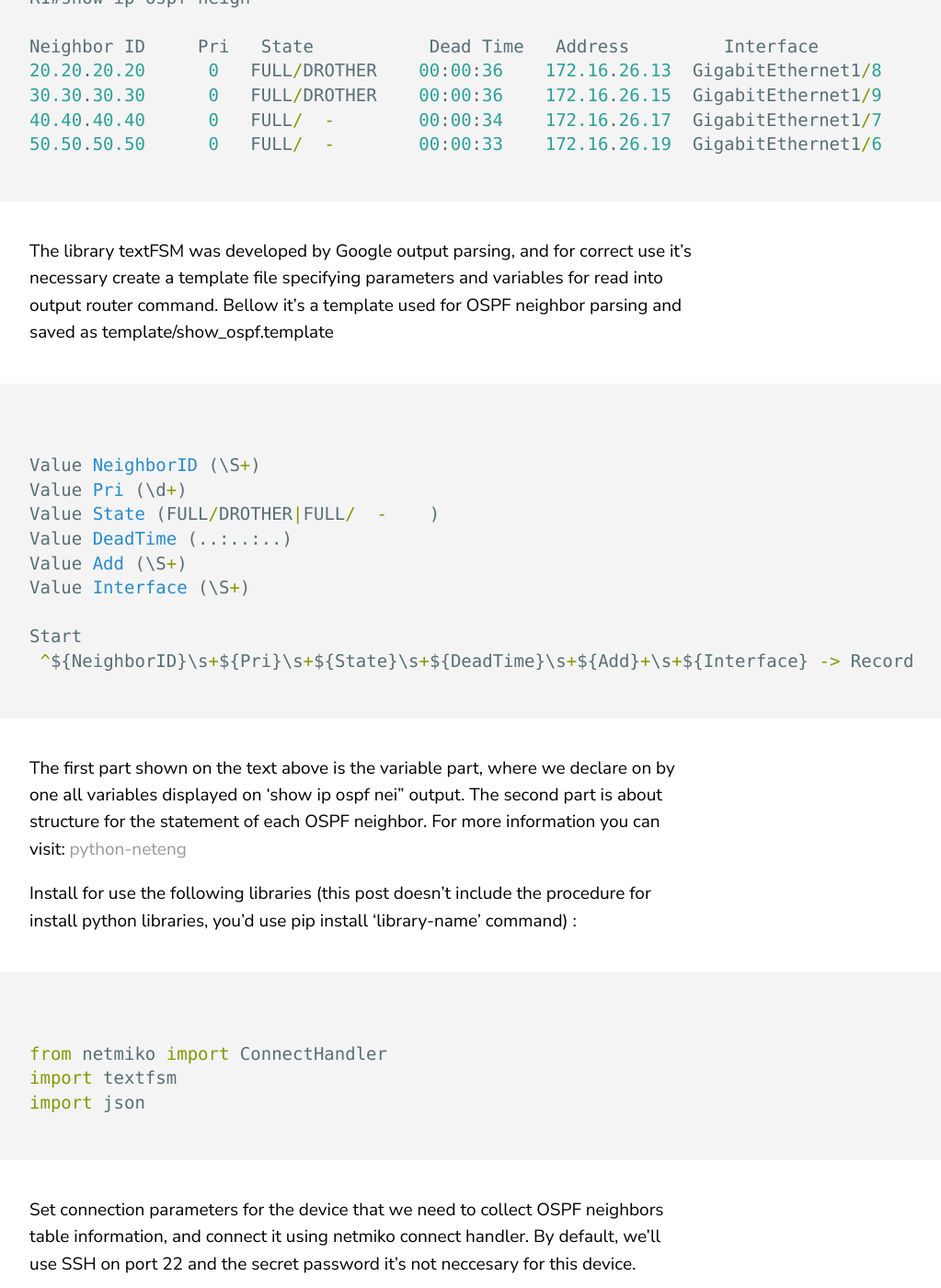
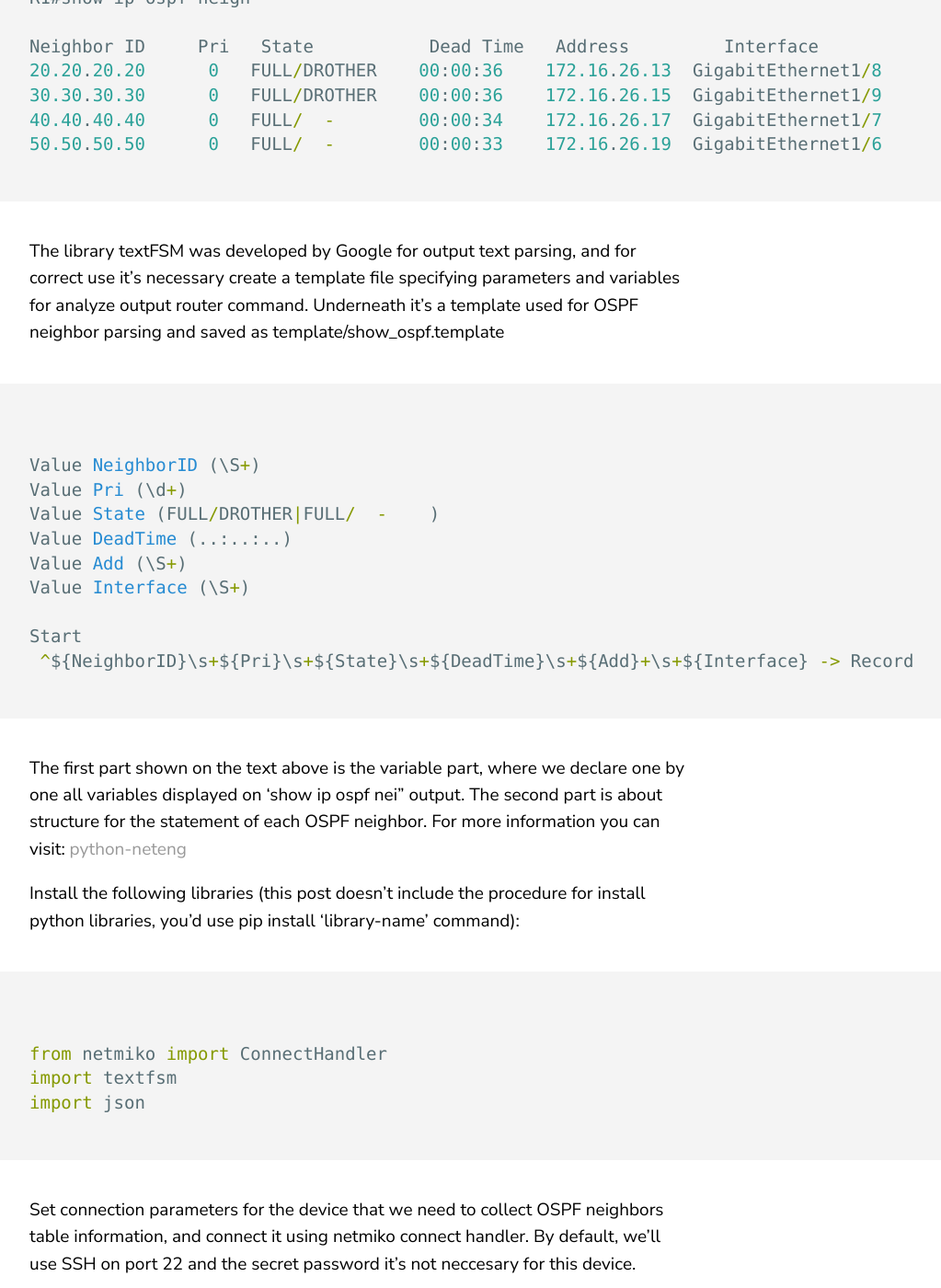
Before and after one commit to pablodiegovs/pablodiegovs.github.io, a Jekyll site: the page built from _posts/2022-03-30-coding-ospf-to-json.markdown, in a window 1280 px wide and 1400 px high, scrolled down 1465 px. Shown: the whole window at 92% size, without its empty margins (68-1091 px from the left). Built offline with Jekyll 4.4.1, drawn with Linux system fonts in a browser that asks for light colours; some of the changed text lies outside the part shown.

Commit message:
Update 2022-03-30-coding-ospf-to-json.markdown

````diff
--- a/_posts/2022-03-30-coding-ospf-to-json.markdown
+++ b/_posts/2022-03-30-coding-ospf-to-json.markdown
@@ -25,7 +25,7 @@ Neighbor ID     Pri   State           Dead Time   Address         Interface
 50.50.50.50      0   FULL/  -        00:00:33    172.16.26.19  GigabitEthernet1/6
 ```
 
-The library textFSM was developed by Google output parsing, and for correct use it's necessary create a template file specifying parameters and variables for read into output router command. Bellow it's a template used for OSPF neighbor parsing and saved as template/show_ospf.template
+The library textFSM was developed by Google for output text parsing, and for correct use it's necessary create a template file specifying parameters and variables for analyze output router command. Underneath it's a template used for OSPF neighbor parsing and saved as template/show_ospf.template
 
 ```javascript
 
@@ -40,9 +40,9 @@ Start
  ^${NeighborID}\s+${Pri}\s+${State}\s+${DeadTime}\s+${Add}+\s+${Interface} -> Record
 ```
 
-The first part shown on the text above is the variable part, where we declare on by one all variables displayed on 'show ip ospf nei" output. The second part is about structure for the statement of each OSPF neighbor. For more information you can visit: [python-neteng][python-neteng]
+The first part shown on the text above is the variable part, where we declare one by one all variables displayed on 'show ip ospf nei" output. The second part is about structure for the statement of each OSPF neighbor. For more information you can visit: [python-neteng][python-neteng]
 
-Install for use the following libraries (this post doesn't include the procedure for install python libraries, you'd use pip install 'library-name' command) :
+Install the following libraries (this post doesn't include the procedure for install python libraries, you'd use pip install 'library-name' command):
 
 ```javascript
 
````
Also changed, not shown: other parts of _posts/2022-03-30-coding-ospf-to-json.markdown (+2 -2 lines).
